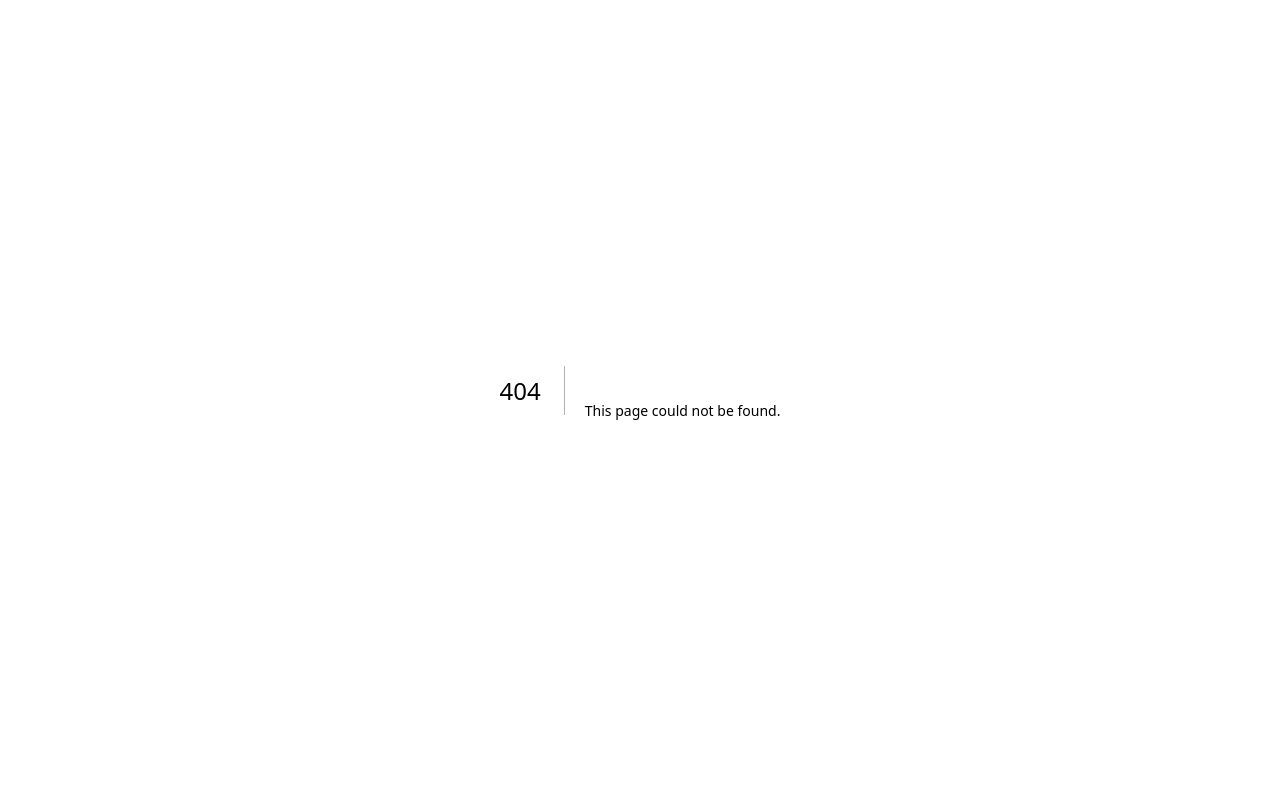
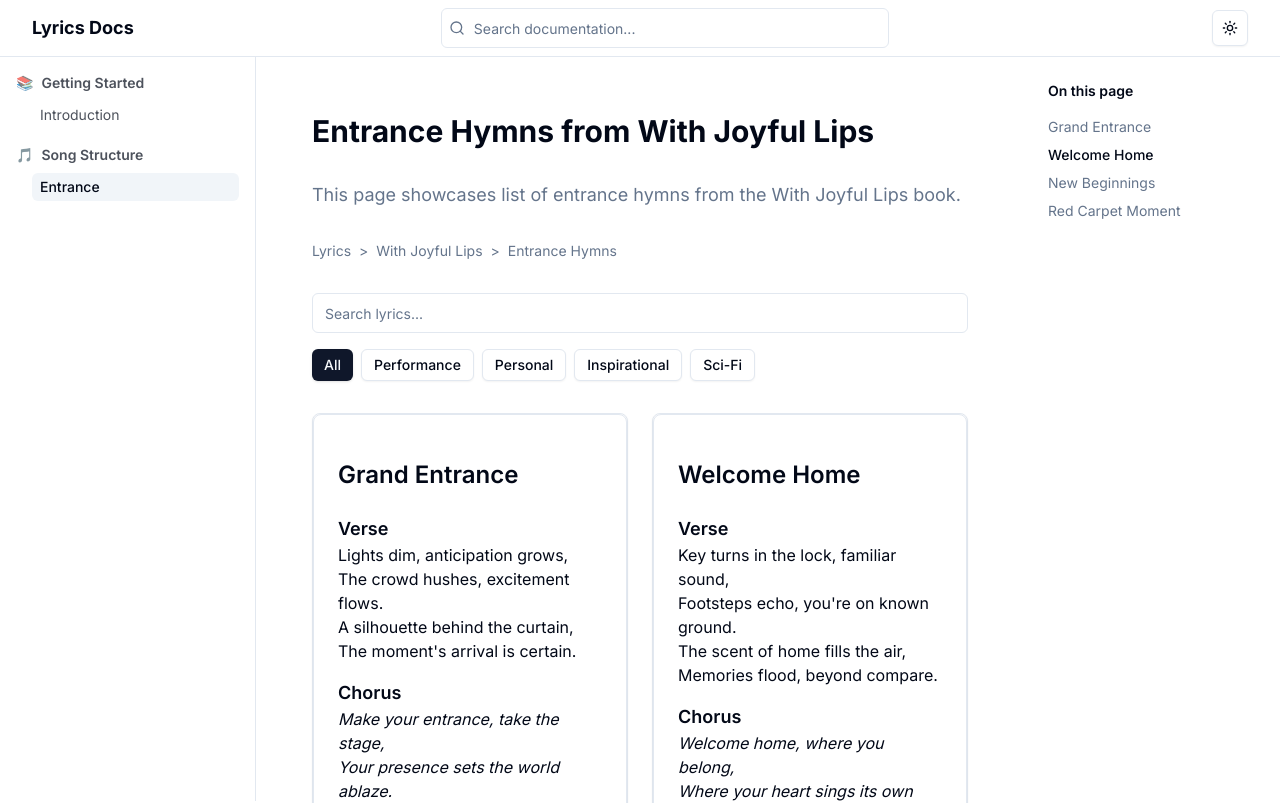
Before and after one commit to neil-jay/with-joyful-lips-next-js, a Next.js app: page /lyrics/with-joyful-lips/entrance-hymns in a window 1280 px wide. Before the commit this address had no page. Shown: the top 803 px of the page. Built offline with nearby package versions, Linux system fonts and the light colour scheme.

Commit message:
Updated with a suitable folder name

```diff
--- a/app/docs/song-structure/entrance/layout.tsx
+++ /dev/null
@@ -1,25 +0,0 @@
-import { Metadata } from 'next'
-
-export const metadata: Metadata = {
-  title: 'Entrance Lyrics Examples | Lyric Writing Guide',
-  description: 'Explore a collection of entrance-themed lyrics, showcasing various songwriting techniques and structures. Perfect for aspiring songwriters and music enthusiasts.',
-  keywords: 'lyrics, songwriting, entrance, music, composition',
-  openGraph: {
-    title: 'Entrance Lyrics Examples | Lyric Writing Guide',
-    description: 'Discover entrance-themed lyrics and songwriting techniques. Ideal for songwriters and music lovers.',
-    type: 'website',
-    url: 'https://yourdomain.com/docs/song-structure/entrance',
-  },
-}
-
-export default function EntranceLayout({
-  children,
-}: {
-  children: React.ReactNode
-}) {
-  return (
-    <>
-      {children}
-    </>
-  )
-}
--- a/app/docs/song-structure/entrance/page.tsx
+++ /dev/null
@@ -1,48 +0,0 @@
-import { Suspense } from 'react'
-import EntranceLyrics from './EntranceLyrics'
-import { lyrics } from './lyricsData'
-import Script from 'next/script'
-
-export default function EntrancePage() {
-  return (
-    <>
-      <Script id="lyrics-schema" type="application/ld+json">
-        {JSON.stringify({
-          "@context": "https://schema.org",
-          "@type": "ItemList",
-          "itemListElement": lyrics.map((lyric, index) => ({
-            "@type": "ListItem",
-            "position": index + 1,
-            "item": {
-              "@type": "CreativeWork",
-              "name": lyric.title,
-              "genre": lyric.category,
-              "text": lyric.sections.map(section => section.content).join("\n")
-            }
-          }))
-        })}
-      </Script>
-
-      <main className="space-y-8 px-4 sm:px-6 lg:px-8 max-w-7xl mx-auto">
-        <h1 className="text-2xl sm:text-3xl font-bold mt-4">Entrance Lyrics Examples</h1>
-        <p className="text-base sm:text-lg text-muted-foreground">
-          This page showcases examples of lyrics about entrances, demonstrating various techniques and structures in songwriting.
-        </p>
-
-        <nav aria-label="Breadcrumb" className="text-sm">
-          <ol className="flex flex-wrap space-x-2 text-muted-foreground">
-            <li><a href="/docs" className="hover:text-primary">Docs</a></li>
-            <li>&gt;</li>
-            <li><a href="/docs/song-structure" className="hover:text-primary">Song Structure</a></li>
-            <li>&gt;</li>
-            <li aria-current="page">Entrance</li>
-          </ol>
-        </nav>
-
-        <Suspense fallback={<div>Loading...</div>}>
-          <EntranceLyrics initialLyrics={lyrics.slice(0, 4)} allLyrics={lyrics} />
-        </Suspense>
-      </main>
-    </>
-  )
-}
--- a/app/docs/layout.tsx
+++ b/app/lyrics/layout.tsx
@@ -13,14 +13,14 @@ const sidebarItems = [
     title: "Getting Started",
     icon: "📚",
     items: [
-      { title: "Introduction", href: "/docs/introduction" },
+      { title: "Introduction", href: "/lyrics/introduction" },
     ],
   },
   {
     title: "Song Structure",
     icon: "🎵",
     items: [
-      { title: "Entrance", href: "/docs/song-structure/entrance" },
+      { title: "Entrance", href: "/lyrics/with-joyful-lips/entrance-hymns" },
     ],
   },
   // {
--- /dev/null
+++ b/app/lyrics/with-joyful-lips/entrance-hymns/layout.tsx
@@ -0,0 +1,24 @@
+import { Metadata } from 'next'
+
+export const metadata: Metadata = {
+  title: 'Entrance Hymns | With Joyful Lips',
+  description: 'Explore a collection of entrance hymns from the With Joyful Lips books, showcasing various songwriting techniques and structures.',
+  keywords: 'entrance hymns, With Joyful Lips, lyrics, songwriting, worship music',
+  openGraph: {
+    title: 'Entrance Hymns | With Joyful Lips',
+    description: 'Discover entrance hymns and songwriting techniques from the With Joyful Lips collection.',
+    url: 'https://yourdomain.com/lyrics/with-joyful-lips/entrance-hymns',
+  },
+}
+
+export default function EntranceHymnsLayout({
+  children,
+}: {
+  children: React.ReactNode
+}) {
+  return (
+    <>
+      {children}
+    </>
+  )
+}
--- /dev/null
+++ b/app/lyrics/with-joyful-lips/entrance-hymns/page.tsx
@@ -0,0 +1,51 @@
+import { Suspense } from 'react'
+import EntranceLyrics from './EntranceLyrics'
+import { lyrics } from './lyricsData'
+import Script from 'next/script'
+
+export default function EntrancePage() {
+  return (
+    <>
+      <Script id="lyrics-schema" type="application/ld+json">
+  {JSON.stringify({
+    "@context": "https://schema.org",
+    "@type": "ItemList",
+    "name": "Entrance Hymns from With Joyful Lips",
+    "description": "A collection of entrance hymns from the With Joyful Lips books",
+    "itemListElement": lyrics.map((lyric, index) => ({
+      "@type": "ListItem",
+      "position": index + 1,
+      "item": {
+        "@type": "MusicComposition",
+        "name": lyric.title,
+        "musicCompositionForm": "Hymn",
+        "genre": "Christian",
+        "lyrics": lyric.sections.map(section => section.content).join("\n")
+      }
+    }))
+  })}
+</Script>
+
+      <main className="space-y-8 px-4 sm:px-6 lg:px-8 max-w-7xl mx-auto">
+        <h1 className="text-2xl sm:text-3xl font-bold mt-4">Entrance Hymns from With Joyful Lips</h1>
+        <p className="text-base sm:text-lg text-muted-foreground">
+        This page showcases list of entrance hymns from the With Joyful Lips book.
+        </p>
+
+        <nav aria-label="Breadcrumb" className="text-sm">
+          <ol className="flex flex-wrap space-x-2 text-muted-foreground">
+            <li><a href="/lyrics" className="hover:text-primary">Lyrics</a></li>
+            <li>&gt;</li>
+            <li><a href="/lyrics/with-joyful-lips" className="hover:text-primary">With Joyful Lips</a></li>
+            <li>&gt;</li>
+            <li aria-current="page">Entrance Hymns</li>
+          </ol>
+        </nav>
+
+        <Suspense fallback={<div>Loading...</div>}>
+          <EntranceLyrics initialLyrics={lyrics.slice(0, 4)} allLyrics={lyrics} />
+        </Suspense>
+      </main>
+    </>
+  )
+}
--- a/app/page.tsx
+++ b/app/page.tsx
@@ -11,7 +11,7 @@ export default function Home() {
           <h1 className="text-4xl font-bold mb-4">Welcome to Lyrics Documentation</h1>
           <p className="text-xl mb-8">Your comprehensive guide to song lyrics</p>
           <Link
-            href="/docs/introduction"
+            href="/lyrics/introduction"
             className="bg-primary text-primary-foreground px-6 py-3 rounded-md hover:bg-primary/90 transition-colors"
           >
             Explore Documentation
```
Also changed, not shown: app/lyrics/introduction/page.tsx (renamed from app/docs/introduction/page.tsx), app/lyrics/with-joyful-lips/entrance-hymns/EntranceLyrics.tsx (renamed from app/docs/song-structure/entrance/EntranceLyrics.tsx), app/lyrics/with-joyful-lips/entrance-hymns/LyricCard.tsx (renamed from app/docs/song-structure/entrance/LyricCard.tsx), app/lyrics/with-joyful-lips/entrance-hymns/lyricsData.ts (renamed from app/docs/song-structure/entrance/lyricsData.ts).
